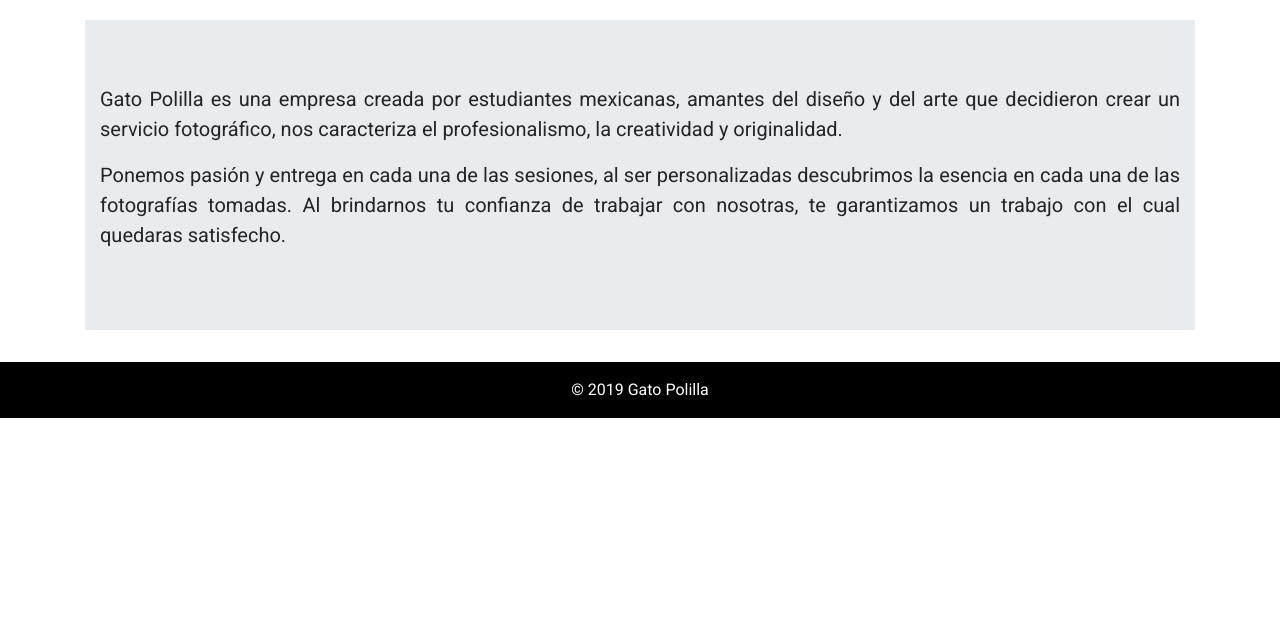
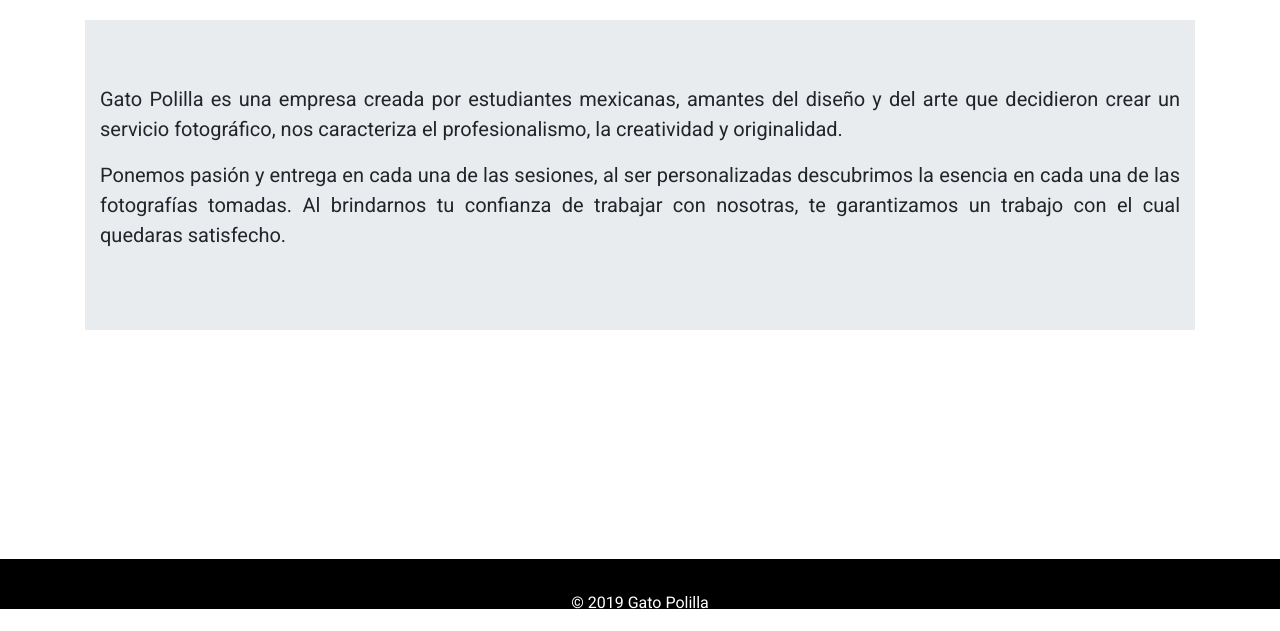
Before and after one commit to ricardolopezh/gatopolilla, a Jekyll site: the page built from index.html, in a window 1280 px wide. Shown: the part 291-922 px from the top of the page. Built offline with Jekyll 4.4.1, drawn with Linux system fonts in a browser that asks for light colours; before the commit the page ends 900 px from its top, so only the background shows below that.

Commit message:
Update site styles

```diff
--- a/_sass/main.scss
+++ b/_sass/main.scss
@@ -1,6 +1,12 @@
+html, body{
+  height: 100%;
+  margin: 0;
+}
 body{
   font-size: 16px;
   font-family: 'Roboto', sans-serif;
+  display:flex;
+  flex-direction:column;
 }
 header{
   margin-bottom: 1rem;
@@ -31,12 +37,26 @@ span#subtitulo{
   text-align: center;
 }
 footer{
+  padding: 1rem 0;
+  height: 50px;
+  margin-top: auto;
   color: white;
   background: black;
 }
-#contactRow{
+#contactRow, form{
   margin-bottom: 2rem;
 }
 .gallery-item{
   margin: 1rem 0;
 }
+.social-icons{
+  font-size: 1.5rem;
+}
+a{
+  color: rgba(0,0,0,.5);;
+  text-decoration: none;
+}
+a:hover{
+  color: black;
+  text-decoration: none;
+}
```
